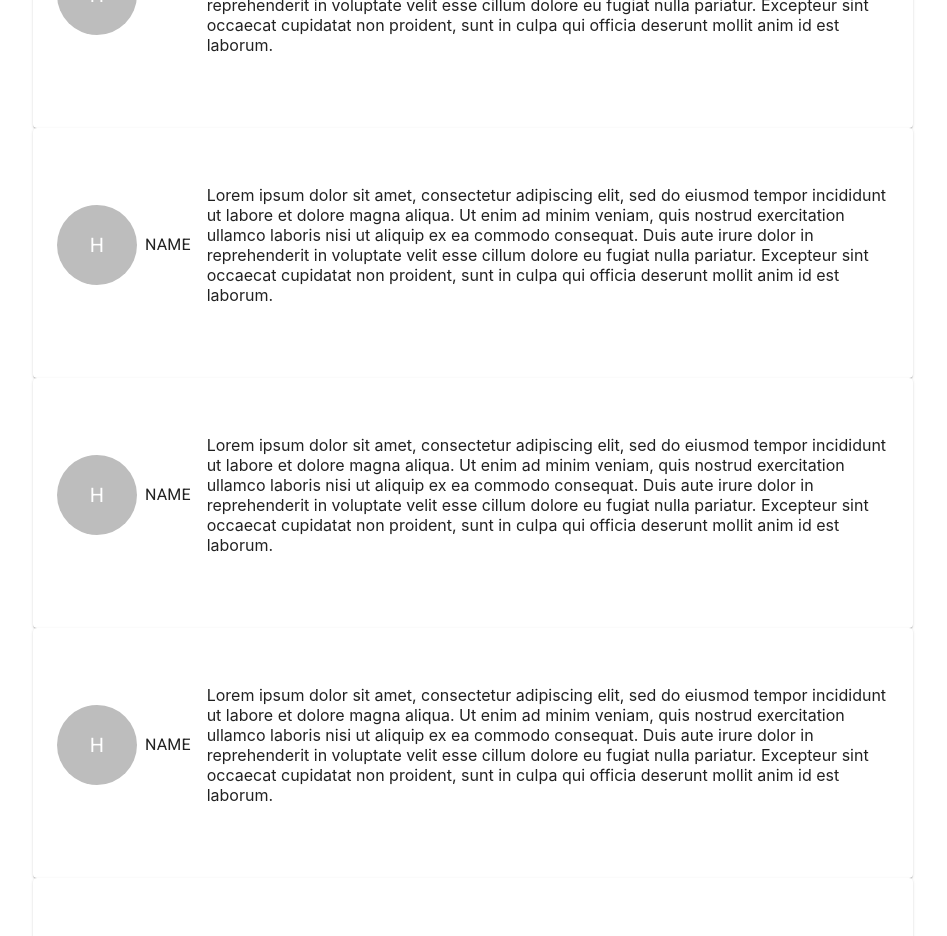
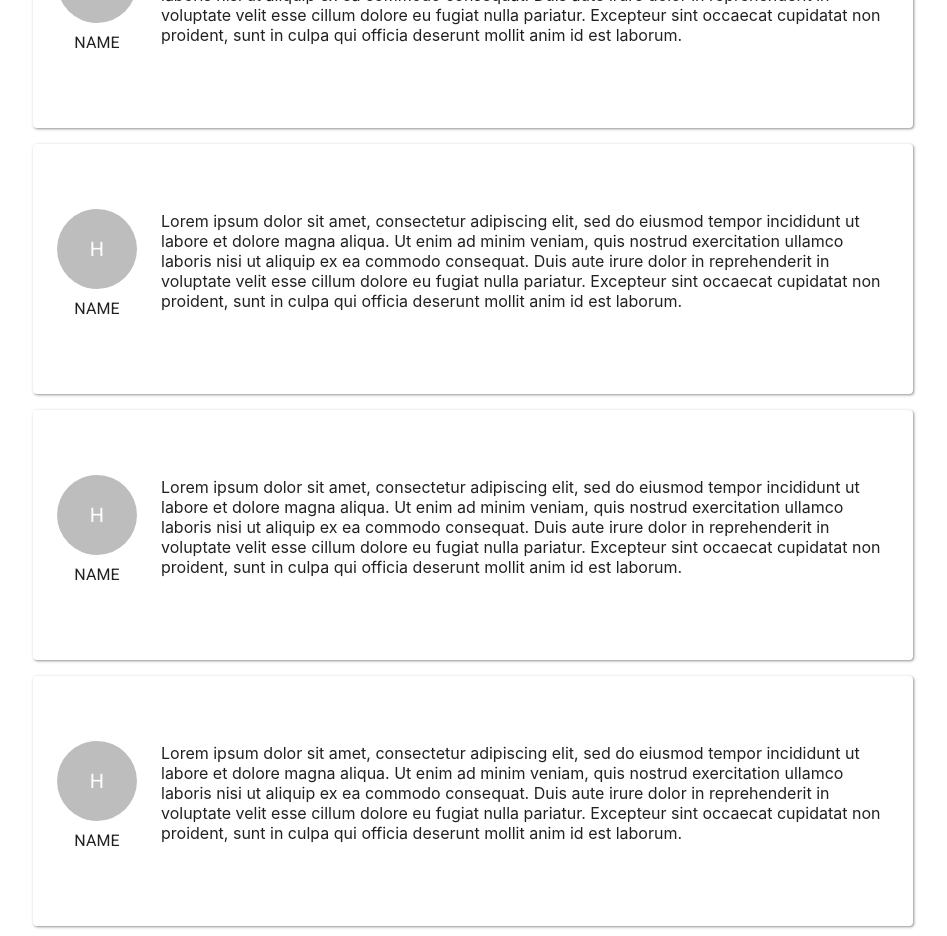
Before and after one commit to jjlee1994/JonBlogProject, a React (Create React App) app in the folder frontend/: page / in a window 1280 px wide. Shown: the part 360-1296 px from the top of the page, without its empty margins (167-1114 px from the left). Built offline with nearby package versions, Linux system fonts and the light colour scheme.

Commit message:
Added progress for frontend

```diff
--- a/frontend/src/App.tsx
+++ b/frontend/src/App.tsx
@@ -8,6 +8,7 @@ import './App.css';
 import Home from './pages/Home';
 import Authentication from './pages/Authentication';
 import Navbar from './components/Navbar';
+import Profile from './pages/Profile';
 
 function App() {
   return (
@@ -23,6 +24,7 @@ function App() {
         <Routes>
           <Route path="/" element={<Home/>}/>
           <Route path="/login" element={<Authentication type="login"/>}/>
+          <Route path="/profile" element={<Profile />}/>
           <Route path="/signup" element={<Authentication type="signup"/>}/>
         </Routes>
       </body>
--- a/frontend/src/components/PostCard.tsx
+++ b/frontend/src/components/PostCard.tsx
@@ -8,9 +8,10 @@ function PostCard(){
     return (
         <Card sx={{
             display: "flex",
-            height: 250
+            height: 250,
+            boxShadow: "1px 1px 2px 0 rgb(60 64 67 / 40%), 1px 1px 3px 1px rgb(60 64 67 / 15%)"
         }}>
-            <Box sx={{display: 'flex', flexDirection: "c olumn", alignItems: 'center', justifyContent: 'center', pl:2, pb:2}}>
+            <Box sx={{display: 'flex', flexDirection: "column", alignItems: 'center', justifyContent: 'center', pl:2, pb:2}}>
                 <IconButton>
                     <Avatar
                         sx={{width: 80, height: 80}}
--- a/frontend/src/pages/Home.tsx
+++ b/frontend/src/pages/Home.tsx
@@ -1,4 +1,4 @@
-import { Typography } from "@mui/material"
+import { Grid, Typography } from "@mui/material"
 import PostCard from "../components/PostCard"
 
 function Home(){
@@ -16,11 +16,21 @@ function Home(){
             <div style={{
                 margin: "100px 0"
             }}>
-                <PostCard/>
-                <PostCard/>
-                <PostCard/>
-                <PostCard/>
-                <PostCard/>
+                <Grid container spacing={2}>
+                    <Grid item>
+                        <PostCard/>
+                    </Grid>
+                    <Grid item>
+                        <PostCard/>
+                    </Grid>
+                    <Grid item>
+                        <PostCard/>
+                    </Grid>
+                    <Grid item>
+                        <PostCard/>
+                    </Grid>
+                </Grid>
+
             </div>
 
         </div>
--- /dev/null
+++ b/frontend/src/pages/Profile.tsx
@@ -0,0 +1,11 @@
+
+
+function Profile(){
+    return (
+        <div>
+            Profile Page
+        </div>
+    )
+}
+
+export default Profile
```
